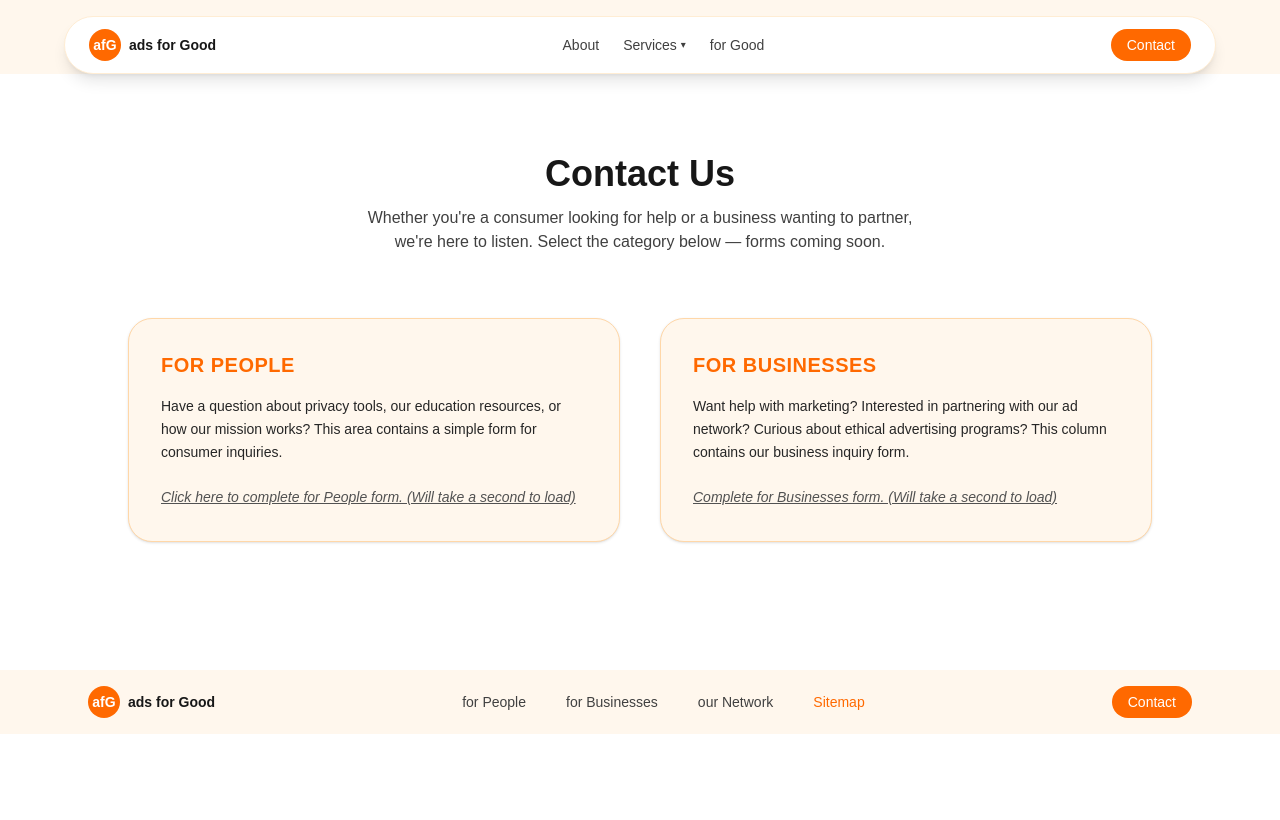
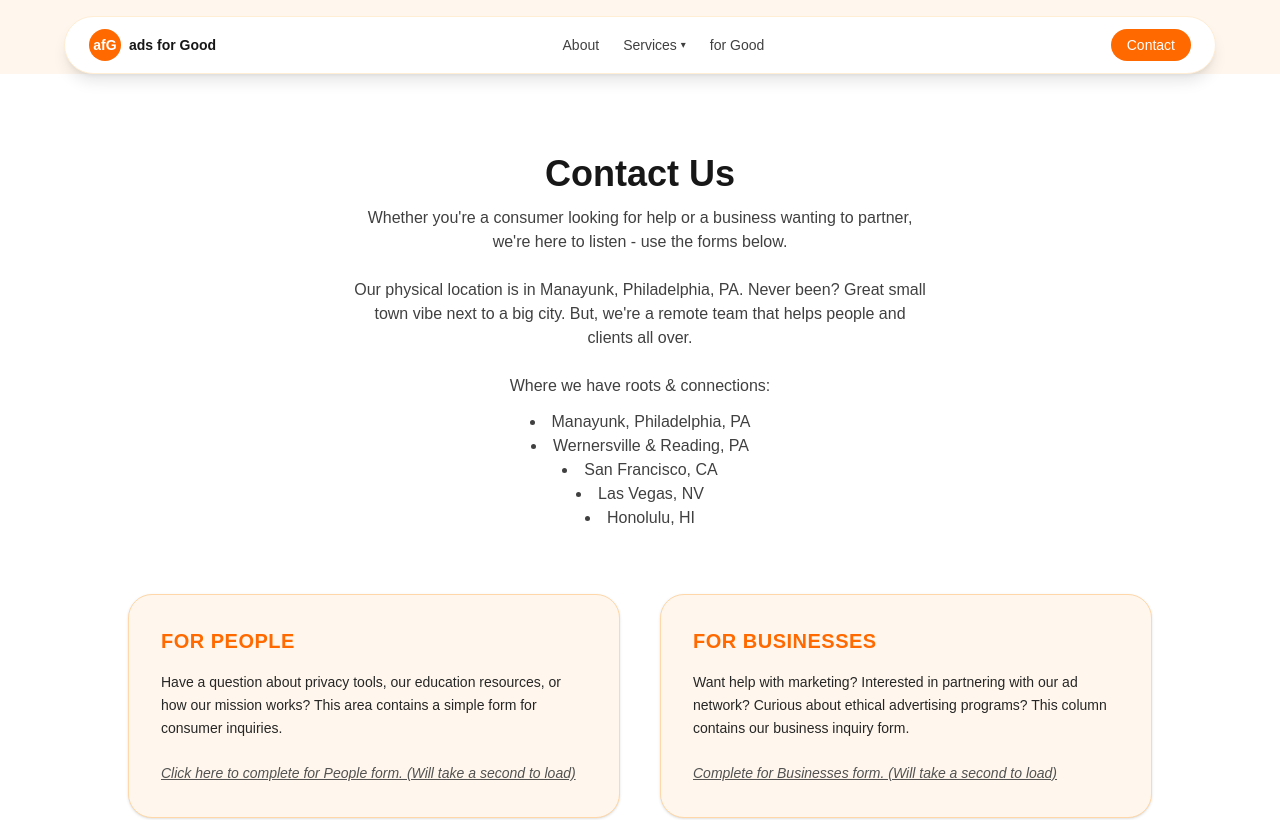
Before and after one commit to kmp-gitty/ads-for-good, a Next.js app: page /contact in a window 1280 px wide. Shown: the top 820 px of the page. Built offline with nearby package versions, Linux system fonts and the light colour scheme.

Commit message:
update contact

```diff
--- a/src/app/contact/ContactPageClient.tsx
+++ b/src/app/contact/ContactPageClient.tsx
@@ -15,8 +15,20 @@ export default function ContactPageClient() {
           </h1>
           <p className="mt-3 text-center text-neutral-700 max-w-xl mx-auto">
             Whether you're a consumer looking for help or a business wanting to partner,
-            we're here to listen. Select the category below — forms coming soon.
-          </p>
+            we're here to listen - use the forms below.
+            <br /><br />
+            Our physical location is in Manayunk, Philadelphia, PA. Never been? Great small town vibe next to a big city. But, we're a remote team that helps people and clients all over.
+            <br /><br />
+            Where we have roots & connections:
+            </p>
+
+            <ul className="mt-3 text-center text-neutral-700 max-w-xl mx-auto list-disc list-inside">
+            <li>Manayunk, Philadelphia, PA</li>
+            <li>Wernersville & Reading, PA</li>
+            <li>San Francisco, CA</li>
+            <li>Las Vegas, NV</li>
+            <li>Honolulu, HI</li>
+            </ul>
 
           {/* Two Columns */}
           <div className="grid grid-cols-1 md:grid-cols-2 gap-10 mt-16">
```
